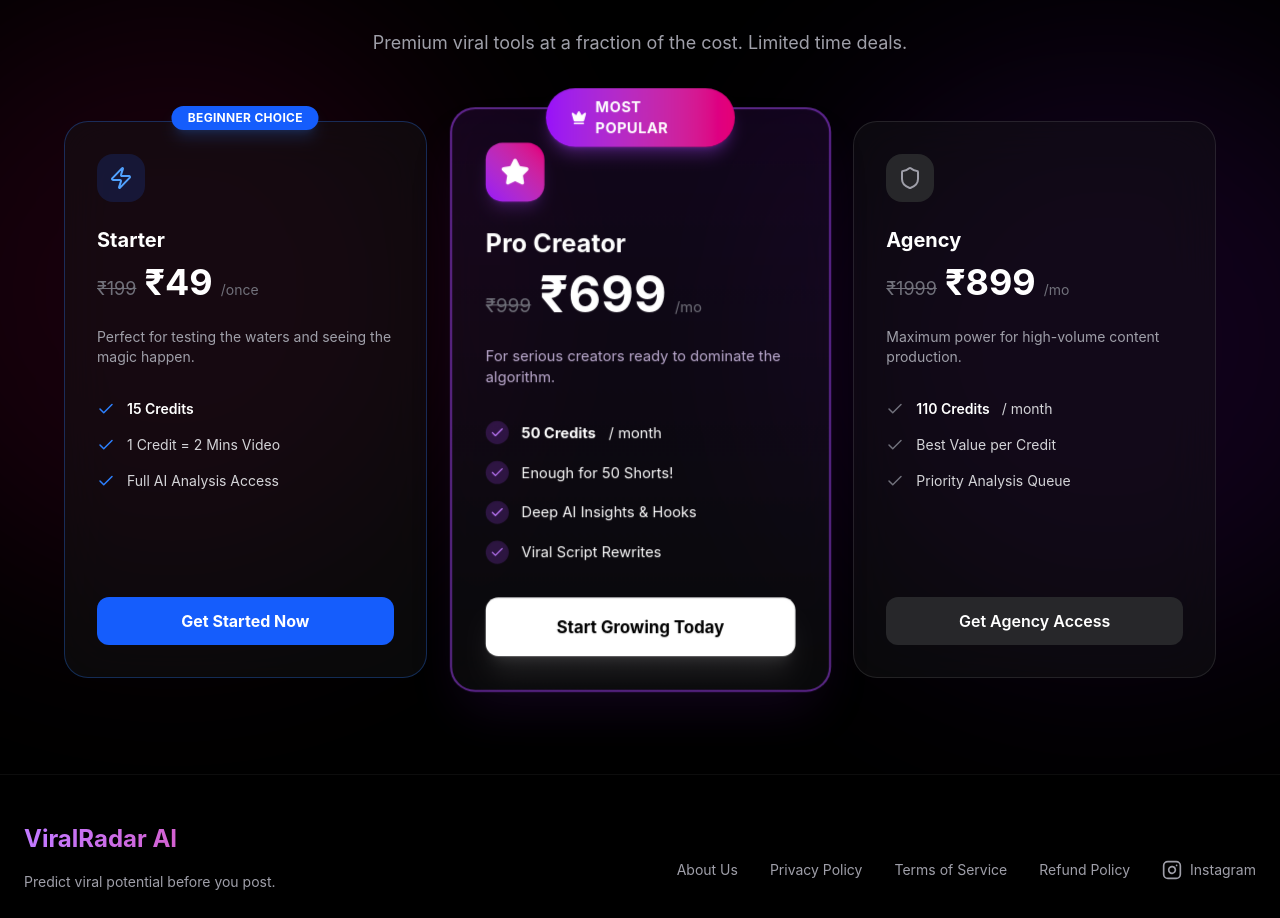
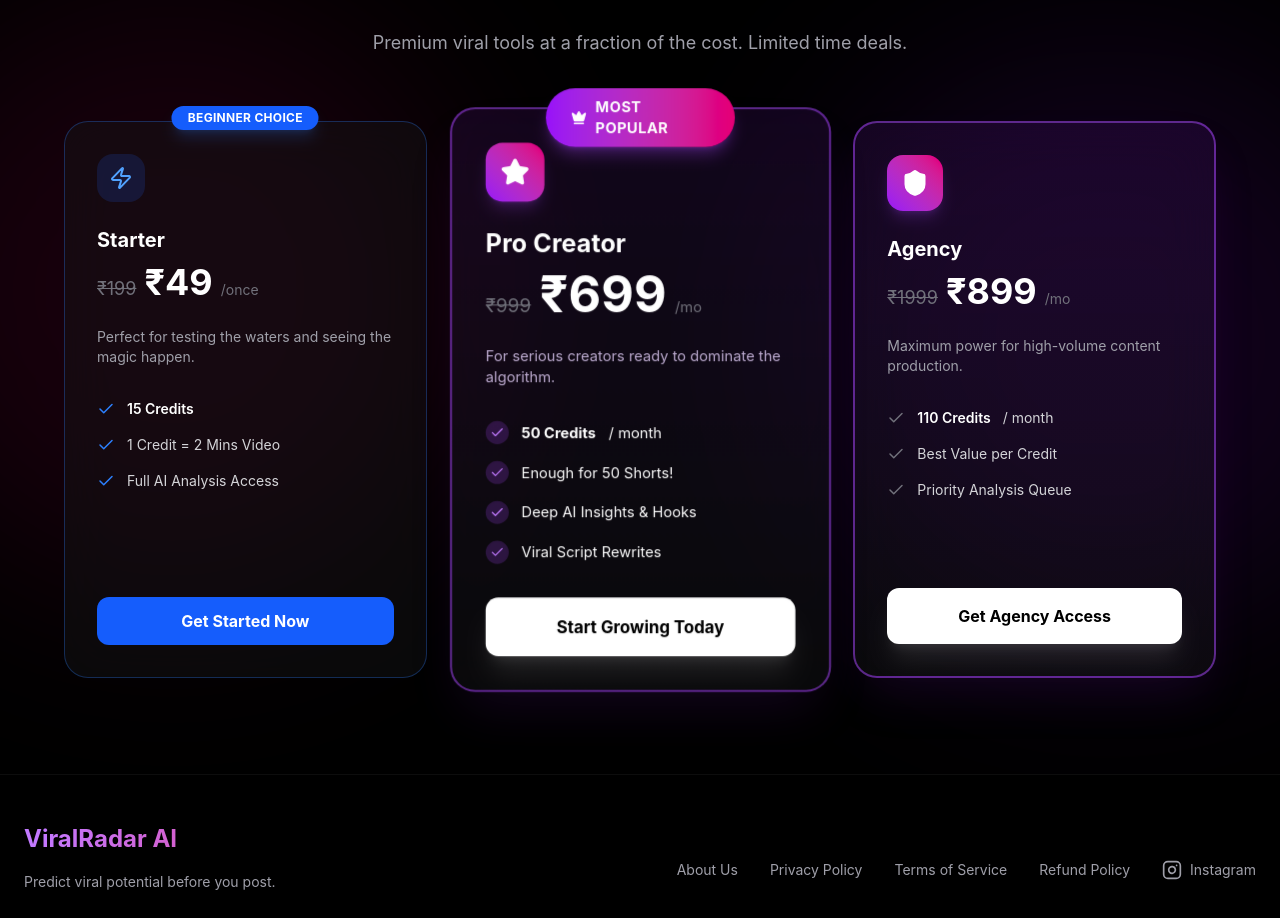
Before and after one commit to Faxhii/viral-radar, a Next.js app: page / in a window 1280 px wide. Shown: the part 2583-3501 px from the top of the page. Built offline with nearby package versions, Linux system fonts and the light colour scheme; no server answers.

Commit message:
Feat: Apply premium lightning border style to Agency Plan

```diff
--- a/src/components/landing/PricingSection.tsx
+++ b/src/components/landing/PricingSection.tsx
@@ -101,9 +101,9 @@ export default function PricingSection() {
                     </div>
 
                     {/* Agency (Big Value) */}
-                    <div className="p-8 rounded-3xl bg-zinc-900/40 border border-white/10 backdrop-blur-xl flex flex-col hover:border-white/20 transition-all hover:-translate-y-1 duration-300">
-                        <div className="w-12 h-12 rounded-2xl bg-zinc-800 flex items-center justify-center mb-6 text-zinc-400 group-hover:scale-110 transition-transform">
-                            <Shield size={24} />
+                    <div className="p-8 rounded-3xl bg-gradient-to-b from-purple-900/20 to-zinc-900/40 border-2 border-purple-500/50 backdrop-blur-xl flex flex-col relative group shadow-2xl shadow-purple-900/20 hover:scale-105 transition-transform duration-300">
+                        <div className="w-14 h-14 rounded-2xl bg-gradient-to-tr from-purple-600 to-pink-600 flex items-center justify-center mb-6 shadow-lg shadow-purple-500/20 group-hover:scale-110 transition-transform duration-300">
+                            <Shield className="text-white fill-white" size={28} />
                         </div>
                         <h3 className="text-xl font-bold mb-2">Agency</h3>
                         <div className="flex items-baseline gap-2 mb-6">
@@ -128,7 +128,7 @@ export default function PricingSection() {
                             </li>
                         </ul>
 
-                        <Link href="/register" className="w-full py-3 rounded-xl bg-zinc-800 hover:bg-zinc-700 text-center font-semibold transition-all hover:scale-[1.02] text-white">
+                        <Link href="/register" className="w-full py-4 rounded-xl bg-white text-black hover:bg-zinc-100 text-center font-bold transition-all hover:scale-[1.02] shadow-xl shadow-white/10">
                             Get Agency Access
                         </Link>
                     </div>
```
